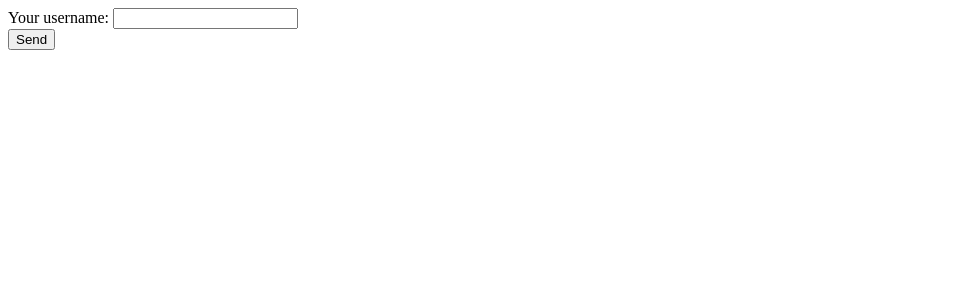
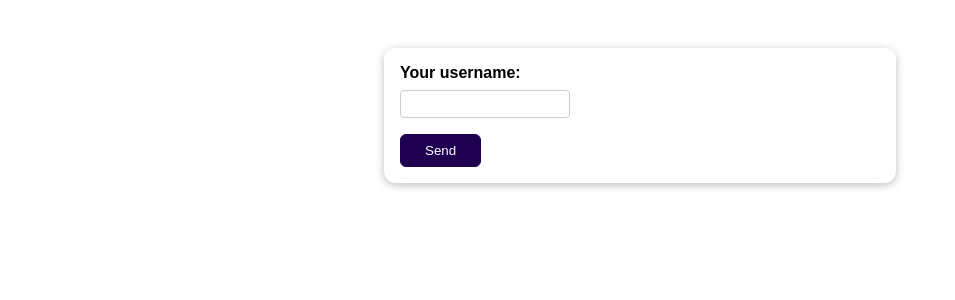
Before and after one commit to GitQuuu/feedback, a Django app: page / in a window 1280 px wide. Shown: the top 300 px of the page, without its empty margins (0-955 px from the left). Run offline with Django 5.2, Linux system fonts and the light colour scheme.

Commit message:
adding styling

```diff
--- /dev/null
+++ b/reviews/static/reviews/styles.css
@@ -0,0 +1,70 @@
+body {
+  font-family: sans-serif;
+  margin: 0;
+}
+
+form {
+  margin: 3rem auto;
+  width: 90%;
+  max-width: 30rem;
+  padding: 1rem;
+  border-radius: 12px;
+  background-color: white;
+  box-shadow: 0 2px 8px rgba(0, 0, 0, 0.26);
+}
+
+button {
+  cursor: pointer;
+  padding: 0.5rem 1.5rem;
+  border-radius: 6px;
+  background-color: #1f0050;
+  color: white;
+  border: 1px solid #1f0050;
+}
+
+button:hover,
+button:active {
+  background-color: #320777;
+  border-color: #320777;
+}
+
+.form-control {
+  margin-bottom: 1rem;
+}
+
+.form-control input {
+  font: inherit;
+  padding: 0.25rem;
+  border-radius: 4px;
+  border: 1px solid #ccc;
+  display: block;
+  width: 10rem;
+}
+
+.form-control input:focus {
+  border-color: #1f0050;
+  outline: none;
+  background-color: #f4eeff;
+}
+
+.form-control label {
+  font-weight: bold;
+  display: block;
+  margin-bottom: 0.5rem;
+}
+
+.errorlist {
+  list-style: none;
+  margin: 0.5rem 0;
+  padding: 0;
+  color: #680000;
+}
+
+.errors input {
+  border-color: #680000;
+  background-color: #fde3e3;
+}
+
+.errors label {
+  color: #680000;
+}
--- a/reviews/templates/reviews/review.html
+++ b/reviews/templates/reviews/review.html
@@ -1,14 +1,17 @@
+{% load static %}
+
 <!DOCTYPE html>
 <html lang="en">
 <head>
     <meta charset="UTF-8">
     <meta name="viewport" content="width=device-width, initial-scale=1.0">
     <title>Your review</title>
+    <link rel="stylesheet" href="{% static 'reviews/styles.css' %}">
 </head>
 <body>
 <form method="POST" action="/" novalidate>
     {% csrf_token %}
-    <div class="form control {% if form.username.errors %} errors {% endif %}">
+    <div class="form-control {% if form.username.errors %} errors {% endif %}">
         {{ form.username.label_tag}}
         {{ form.username}}
         {{ form.username.errors}}
```
